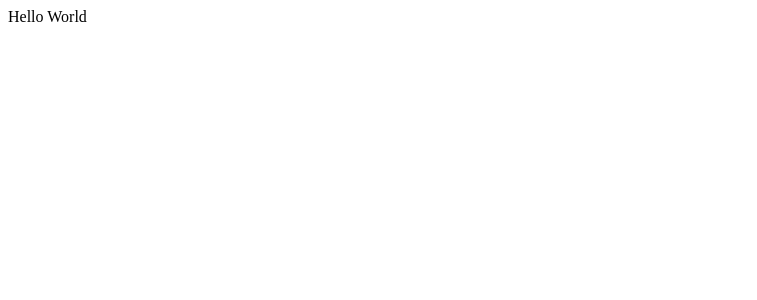
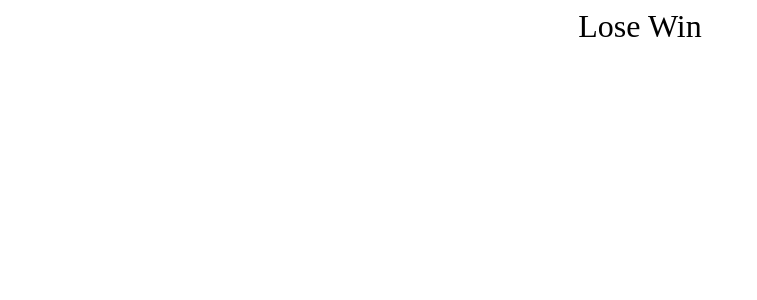
Before and after one commit to victormusembi11/hangman, a React (Vite) app: page / in a window 1280 px wide. Shown: the top 300 px of the page, without its empty margins (0-757 px from the left). Built offline with nearby package versions, Linux system fonts and the light colour scheme.

Commit message:
initialised base layout

```diff
--- a/src/App.tsx
+++ b/src/App.tsx
@@ -1,5 +1,25 @@
 function App() {
-  return <>Hello World</>;
+  return (
+    <div
+      style={{
+        maxWidth: "800px",
+        display: "flex",
+        flexDirection: "column",
+        gap: "2rem",
+        margin: "0 auto",
+        alignItems: "center",
+      }}
+    >
+      <div
+        style={{
+          fontSize: "2rem",
+          textAlign: "center",
+        }}
+      >
+        Lose Win
+      </div>
+    </div>
+  );
 }
 
 export default App;
```
